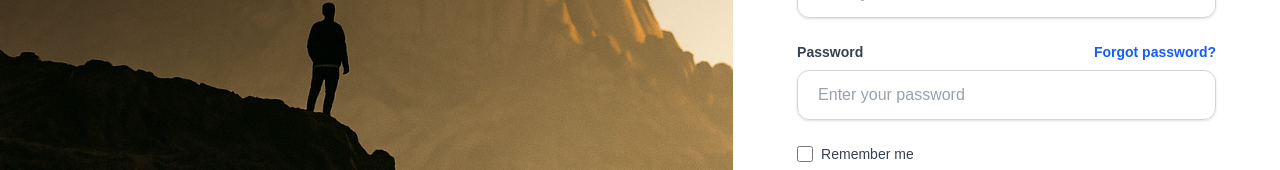
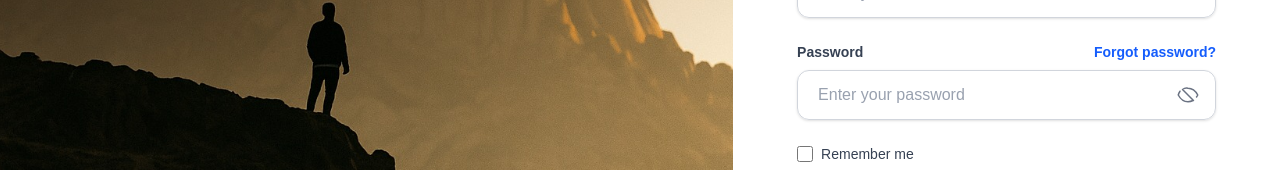
Before and after one commit to dimi-odoo/globetrotter, a Next.js app: page /login in a window 1280 px wide. Shown: the part 366-536 px from the top of the page. Built offline with nearby package versions, Linux system fonts and the light colour scheme.

Commit message:
Add show/hide password toggle to login page
Introduced a show/hide password feature with an eye icon toggle for the password input field on the login page. Also updated login_page.png and added signin.jpg to the public assets.

```diff
--- a/app/login/page.tsx
+++ b/app/login/page.tsx
@@ -16,6 +16,7 @@ export default function LoginPage() {
     username: '',
     password: ''
   });
+  const [showPassword, setShowPassword] = useState(false);
 
   useEffect(() => {
     const message = searchParams.get('message');
@@ -108,7 +109,7 @@ export default function LoginPage() {
         </div>
       </div>
       {/* Right Side: Login Form */}
-      <div className="w-full md:w-1/2 h-full bg-white/80 backdrop-blur-lg flex flex-col justify-center p-16 mb-10">
+      <div className="w-full md:w-1/2 h-full bg-white/80 backdrop-blur-lg flex flex-col justify-center items-center p-16">
         <div className="max-w-md w-full mx-auto">
           <div className="text-center mb-8">
             <h2 className="text-3xl font-bold text-gray-900 mb-2">Welcome back to GlobeTrotter</h2>
@@ -163,16 +164,38 @@ export default function LoginPage() {
                   Forgot password?
                 </Link>
               </div>
+              <div className="relative">
                 <input
-                type="password"
+                  type={showPassword ? "text" : "password"}
                   id="password"
                   name="password"
                   required
                   value={formData.password}
                   onChange={handleInputChange}
-                className="w-full px-5 py-3 border border-gray-300 rounded-xl focus:ring-2 focus:ring-blue-400 focus:border-transparent transition-all duration-200 bg-white/80 placeholder-gray-400 hover:border-blue-300 shadow-sm"
+                  className="w-full px-5 py-3 border border-gray-300 rounded-xl focus:ring-2 focus:ring-blue-400 focus:border-transparent transition-all duration-200 bg-white/80 placeholder-gray-400 hover:border-blue-300 shadow-sm text-gray-900 pr-12"
                   placeholder="Enter your password"
                 />
+                <button
+                  type="button"
+                  tabIndex={-1}
+                  onClick={() => setShowPassword((prev) => !prev)}
+                  className="absolute right-4 top-1/2 transform -translate-y-1/2 text-gray-500 hover:text-gray-700 focus:outline-none"
+                  aria-label={showPassword ? "Hide password" : "Show password"}
+                >
+                  {showPassword ? (
+                    // Eye (open)
+                    <svg xmlns="http://www.w3.org/2000/svg" fill="none" viewBox="0 0 24 24" strokeWidth={1.5} stroke="currentColor" className="w-6 h-6">
+                      <path strokeLinecap="round" strokeLinejoin="round" d="M2.25 12C4.286 8.228 8.349 5.25 12 5.25c3.651 0 7.714 2.978 9.75 6.75-2.036 3.772-6.099 6.75-9.75 6.75-3.651 0-7.714-2.978-9.75-6.75z" />
+                      <path strokeLinecap="round" strokeLinejoin="round" d="M15.75 12a3.75 3.75 0 1 1-7.5 0 3.75 3.75 0 0 1 7.5 0z" />
+                    </svg>
+                  ) : (
+                    // Eye Slash (closed)
+                    <svg xmlns="http://www.w3.org/2000/svg" fill="none" viewBox="0 0 24 24" strokeWidth={1.5} stroke="currentColor" className="w-6 h-6">
+                      <path strokeLinecap="round" strokeLinejoin="round" d="M3.98 8.223A10.477 10.477 0 0 0 2.25 12c2.036 3.772 6.099 6.75 9.75 6.75 1.772 0 3.543-.443 5.02-1.223M6.53 6.53A6.75 6.75 0 0 1 12 5.25c3.651 0 7.714 2.978 9.75 6.75a10.477 10.477 0 0 1-1.227 1.977M6.53 6.53l10.94 10.94" />
+                    </svg>
+                  )}
+                </button>
+              </div>
             </div>
             <div className="flex items-center mb-2">
               <input
```
Also changed, not shown: public/login_page.png, public/signin.jpg (added). Lines whose indentation alone changed are shown as unchanged.
